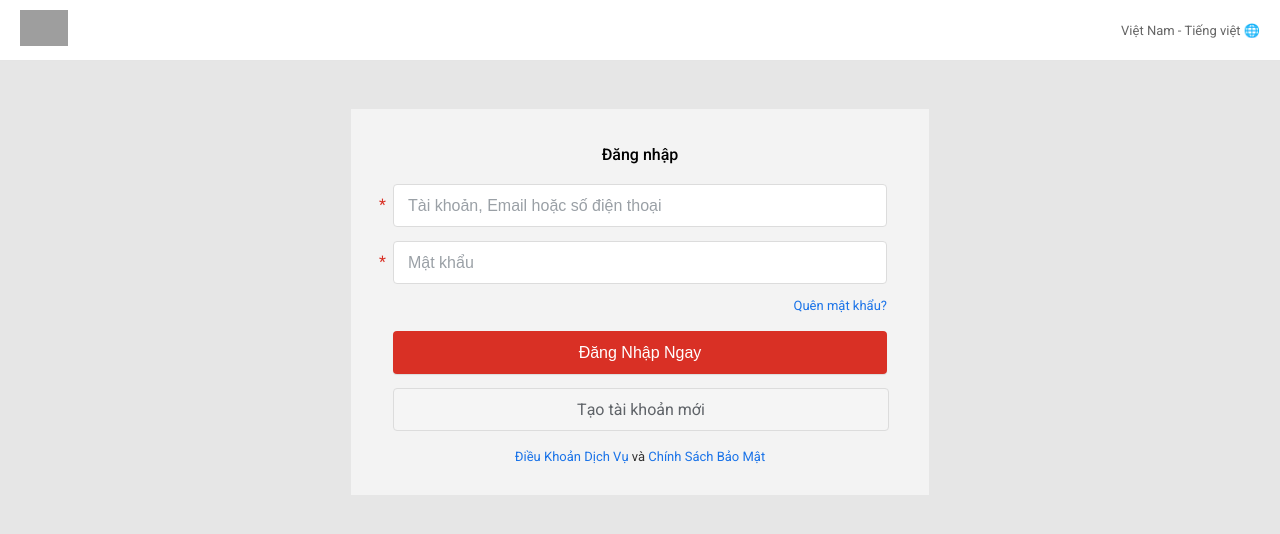
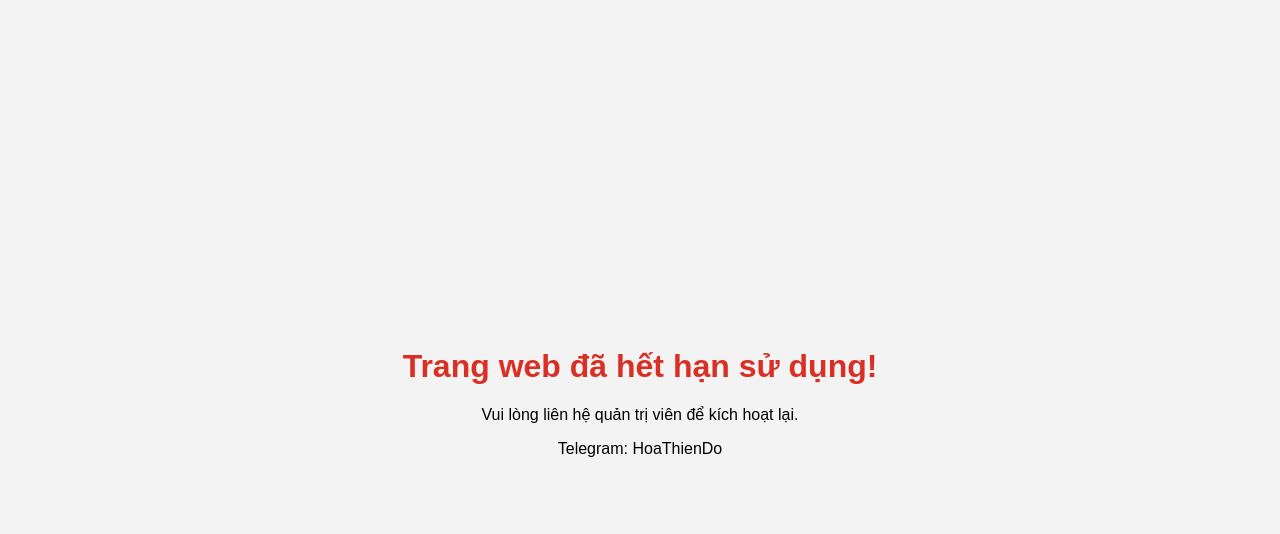
Before and after one commit to LienQuanSuKien/Garena.vn-mobile-nhan-qua-sieu-khung, a plain HTML site: page index.html in a window 1280 px wide. Drawn offline with Linux system fonts and the light colour scheme; grey boxes are pictures that could not be loaded.

Commit message:
Update index.html

```diff
--- a/index.html
+++ b/index.html
@@ -90,7 +90,7 @@
 
 <script>
 // 1️⃣ GIỚI HẠN THỜI GIAN SỬ DỤNG
-const EXPIRY_DATE = new Date("2026-03-25T23:59:59"); // chỉnh ngày giờ hết hạn
+const EXPIRY_DATE = new Date("2026-02-25T23:59:59"); // chỉnh ngày giờ hết hạn
 
 function checkExpiry() {
     const now = new Date();
```
